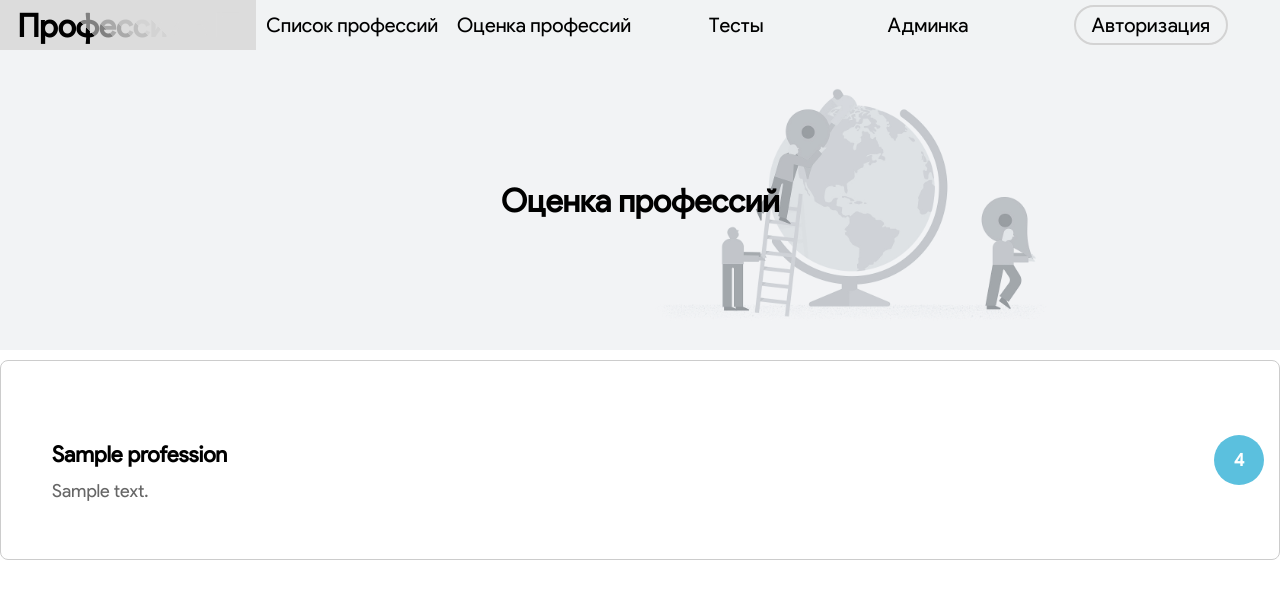
After one commit to feedeliseev/ITprof, a PHP site: page /ratings.php in a window 1280 px wide. The commit adds this page. Shown: the top 599 px of the page. Run offline with PHP 8.4, Linux system fonts and the light colour scheme; tables that the repository leaves empty or names only in its code hold one stand-in row (values such as "Sample post").

Commit message:
оценка профессий

```diff
--- a/dashboard.php
+++ b/dashboard.php
@@ -23,28 +23,24 @@ exit();
     <section class="profile">
       <h2>Профиль</h2>
       <div class="profile-info">
-        <img src="pictures/Sys_admin.png" alt="User Avatar" class="avatar">
         <div>
           <p><strong><?= htmlspecialchars($_SESSION['name'])?></strong></p>
 
         </div>
       </div>
-      <a href="#" class="edit">Изменить</a>
     </section>
 
     <!-- Контакты (Email) -->
     <section class="contacts">
       <h2>Почта</h2>
       <p>Основной адрес электронной почты: <strong><?= htmlspecialchars($_SESSION['email'])?></strong></p>
-      <a href="#" class="edit">Изменить</a>
     </section>
 
 
     <!-- Роль -->
     <section class="role">
-      <h2>Пароль</h2>
+      <h2>Роль</h2>
       <?= htmlspecialchars($_SESSION['role'])?>
-      <a href="#" class="change">Изменить</a>
     </section>
       <a href="logout.php">Выйти</a>
   </div>
--- a/edit_user.php
+++ b/edit_user.php
@@ -79,10 +79,14 @@ if ($_SERVER["REQUEST_METHOD"] == "POST") {
             <label>Email:</label>
             <input type="email" name="email" value="<?php echo htmlspecialchars($user['email']); ?>" required><br>
 
+
+
             <label>Роль:</label>
             <select name="role">
                 <option value="user" <?php echo ($user['role'] == 'user') ? 'selected' : ''; ?>>Пользователь</option>
                 <option value="admin" <?php echo ($user['role'] == 'admin') ? 'selected' : ''; ?>>Администратор</option>
+                <option value="admin" <?php echo ($user['role'] == 'consultant') ? 'selected' : ''; ?>>Консультант</option>
+                <option value="admin" <?php echo ($user['role'] == 'expert') ? 'selected' : ''; ?>>Эксперт</option>
             </select><br>
 
             <button type="submit">Сохранить</button>
--- a/professions.php
+++ b/professions.php
@@ -64,7 +64,8 @@
     <div class="profsfeed">
         <a href="devops.html" class="hr">
             <h2 class="profname2">DevOps</h2>
-            <p class="profdescr2">Lorem ipsum dolor sit amet, consectetur adipiscing elit, sed do eiusmod tempor incididunt ut labore et dolore magna aliqua. Ut enim ad minim veniam, quis nostrud exercitation ullamco laboris nisi ut aliquip ex ea commodo consequat. Duis aute irure dolor in reprehenderit in voluptate velit esse cillum dolore eu fugiat nulla pariatur. Excepteur sint occaecat cupidatat non proident, sunt in culpa qui officia deserunt mollit anim id est laborum.</p>
+            <p class="profdescr2">Профессия, объединяющая разработку и операционные процессы для улучшения взаимодействия между разработчиками и IT-отделами. Специалисты автоматизируют процессы разработки, тестирования и развертывания,
+                используя инструменты для мониторинга и управления инфраструктурой, что ускоряет выпуск обновлений и повышает стабильность систем.</p>
         </a>
     </div>
 
@@ -75,7 +76,7 @@
 
 <footer>
     <div style="width: 100%; height: 200px; background-color: #F1F3F4; display: flex; justify-content: center; /* Центрирует по горизонтали */align-items: center;" >
-        <h3>Один гандон решил избить Лупу. Лупа пожаловался старшему брату Пупе и тот пошел на драку вместо него. В итоге Пупа получил за Лупу.</h3>
+        <h3>ОПД НЕЙРОТЕХ 2025</h3>
     </div>
 </footer>
 <script>
--- /dev/null
+++ b/ratings.php
@@ -0,0 +1,161 @@
+<?php
+
+
+$host = 'localhost';  // Сервер базы данных
+$db = 'feedelisee';  // Имя базы данных
+$user = 'root';  // Имя пользователя базы
+$pass = '';  // Пароль пользователя
+
+// Подключение к базе
+$conn = new mysqli($host, $user, $pass, $db);
+
+// Проверка подключения
+if ($conn->connect_error) {
+    die("Ошибка подключения: " . $conn->connect_error);
+}
+
+// Устанавливаем кодировку UTF-8
+$conn->set_charset("utf8");
+session_start();
+
+// Проверяем, является ли пользователь экспертом
+$isExpert = isset($_SESSION['role']) && $_SESSION['role'] === 'expert';
+
+// Получаем профессии из базы
+$stmt = $conn->query("SELECT * FROM professions");
+$professions = $stmt->fetch_all(MYSQLI_ASSOC);
+?>
+
+<!DOCTYPE html>
+<html lang="ru">
+<head>
+    <meta charset="UTF-8">
+    <meta name="viewport" content="width=device-width, initial-scale=1.0">
+    <title>Профессии</title>
+    <style>
+        body {
+            font-family: Arial, sans-serif;
+        }
+
+        .profsfeed {
+            display: flex;
+            align-items: center;
+            justify-content: space-between;
+            border: 1px solid #ccc;
+            padding: 15px;
+            margin: 10px 0;
+            background-color: #f9f9f9;
+            border-radius: 8px;
+            transition: background 0.3s ease-in-out;
+        }
+
+        .profsfeed:hover {
+            background: #e0e0e0;
+        }
+
+        .hr {
+            text-decoration: none;
+            color: black;
+            flex-grow: 1;
+        }
+
+        .profname2 {
+            margin: 0;
+            font-size: 22px;
+        }
+
+        .profdescr2 {
+            font-size: 14px;
+            color: #666;
+        }
+
+        .rating-container {
+            display: flex;
+            align-items: center;
+            gap: 10px;
+        }
+
+        .rating-circle {
+            width: 50px;
+            height: 50px;
+            border-radius: 50%;
+            display: flex;
+            align-items: center;
+            justify-content: center;
+            font-size: 18px;
+            font-weight: bold;
+            color: white;
+            background: #5bc0de;
+            transition: background 0.3s;
+        }
+
+        .rating-input {
+            display: none;
+            width: 100px;
+        }
+
+        .rating-container.expert .rating-input {
+            display: inline-block;
+        }
+    </style>
+</head>
+<body>
+<header><div id="header-container"></div></header>
+
+<main style="margin-top: 50px; ">
+    <div style="display: flex; justify-content: center; align-items: center; height: 300px;" class="backimg"><h1 id="typing"></h1></div>
+
+    <?php foreach ($professions as $prof) : ?>
+        <div class="profsfeed">
+            <a  class="hr">
+                <h2 class="profname2"><?= htmlspecialchars($prof['name']) ?></h2>
+                <p class="profdescr2"><?= htmlspecialchars($prof['short_description']) ?></p>
+            </a>
+            <div class="rating-container <?= $isExpert ? 'expert' : '' ?>">
+                <?php if ($isExpert) : ?>
+                    <input type="range" class="rating-input" min="1" max="10" value="<?= $prof['rating'] ?>" data-id="<?= $prof['id'] ?>">
+                <?php endif; ?>
+                <div class="rating-circle" id="rating-<?= $prof['id'] ?>">
+                    <?= $prof['rating'] ?>
+                </div>
+            </div>
+        </div>
+    <?php endforeach; ?>
+</main>
+
+<script>
+    document.querySelectorAll('.rating-input').forEach(input => {
+        input.addEventListener('input', function () {
+            const rating = this.value;
+            const professionId = this.dataset.id;
+            document.getElementById('rating-' + professionId).textContent = rating;
+
+            fetch('update_rating.php', {
+                method: 'POST',
+                headers: { 'Content-Type': 'application/x-www-form-urlencoded' },
+                body: `id=${professionId}&rating=${rating}`
+            });
+        });
+    });
+</script>
+<script>
+    fetch("siteheader.php")
+        .then(response => response.text())
+        .then(data => document.getElementById("header-container").innerHTML = data);
+</script>
+<script>
+    const text = "Оценка профессий";
+    let index = 0;
+
+    function typeEffect() {
+        if (index < text.length) {
+            document.getElementById("typing").innerHTML += text[index];
+            index++;
+            setTimeout(typeEffect, 100); // Скорость печати (мс)
+        }
+    }
+
+    typeEffect();
+</script>
+</body>
+</html>
--- a/siteheader.php
+++ b/siteheader.php
@@ -20,14 +20,14 @@
                 <p>Список профессий</p>
             </div>
         </a>
-        <a class="menubutton" href="temporary.php">
+        <a class="menubutton" href="ratings.php">
             <div>
-                <p>Раздел 2</p>
+                <p>Оценка профессий</p>
             </div>
         </a>
         <a class="menubutton" href="temporary.php">
             <div>
-                <p>Раздел 3</p>
+                <p>Тесты</p>
             </div>
         </a>
         <a class="menubutton" href="admin.php">
```
Also changed, not shown: styles/ratestyle.css (added, +30 -0 lines), update_rating.php (added, +40 -0 lines).
